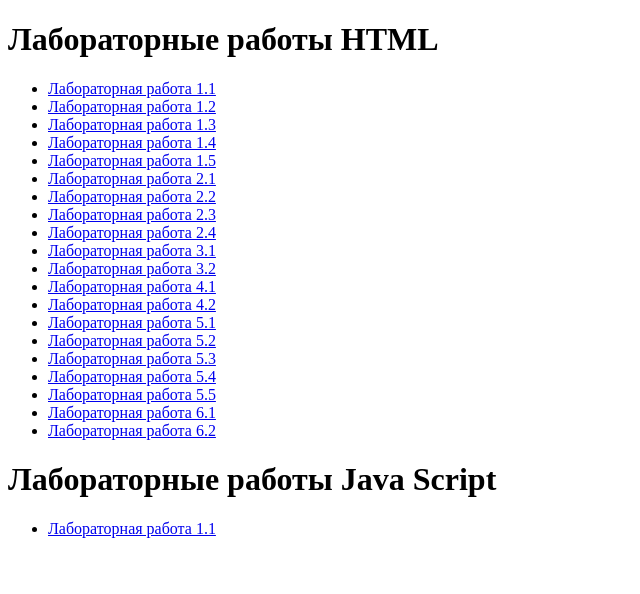
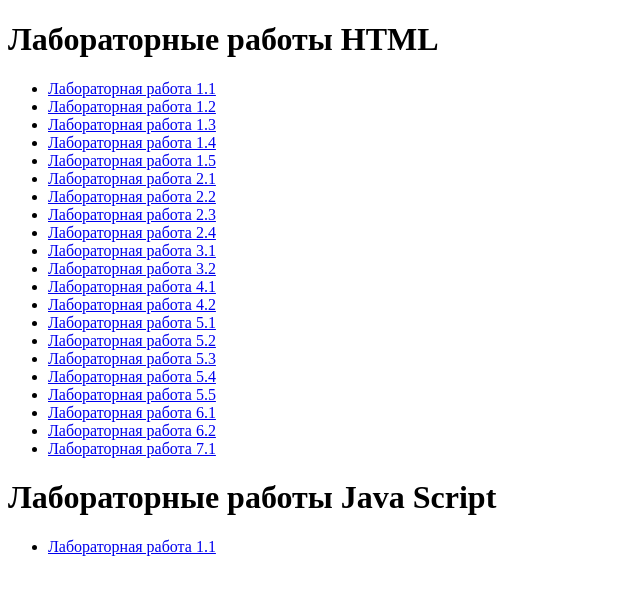
Before and after one commit to doomsdayrr/doomsdayrr.github.io, a plain HTML site: page index.html in a window 1280 px wide. Shown: the whole page, without its empty margins (0-640 px from the left). Drawn offline with Linux system fonts and the light colour scheme.

Commit message:
add lab 7

```diff
--- a/index.html
+++ b/index.html
@@ -29,6 +29,7 @@
         <li><a href="lab5/lab5_5.html">Лабораторная работа 5.5</a></li>
         <li><a href="lab6/lab6_1.html">Лабораторная работа 6.1</a></li>
         <li><a href="lab6/lab6_2.html">Лабораторная работа 6.2</a></li>
+        <li><a href="lab7/index.html">Лабораторная работа 7.1</a></li>
     </ul>
     <h1>Лабораторные работы Java Script</h1>
     <ul>
```
Also changed, not shown: lab7/images/w1.jpg (deleted), lab7/images/w2.jpg (deleted), lab7/images/w3.jpg (deleted), lab7/lab7_1.html (deleted), 1 other file.
